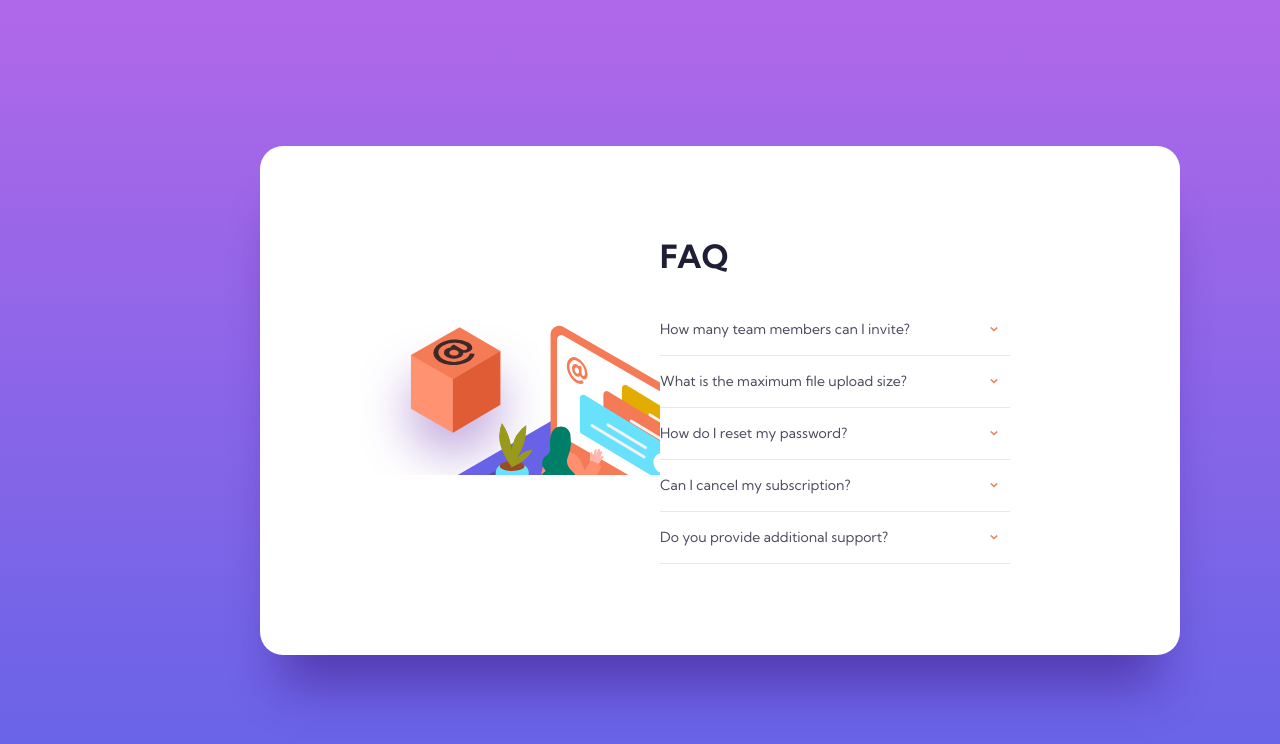
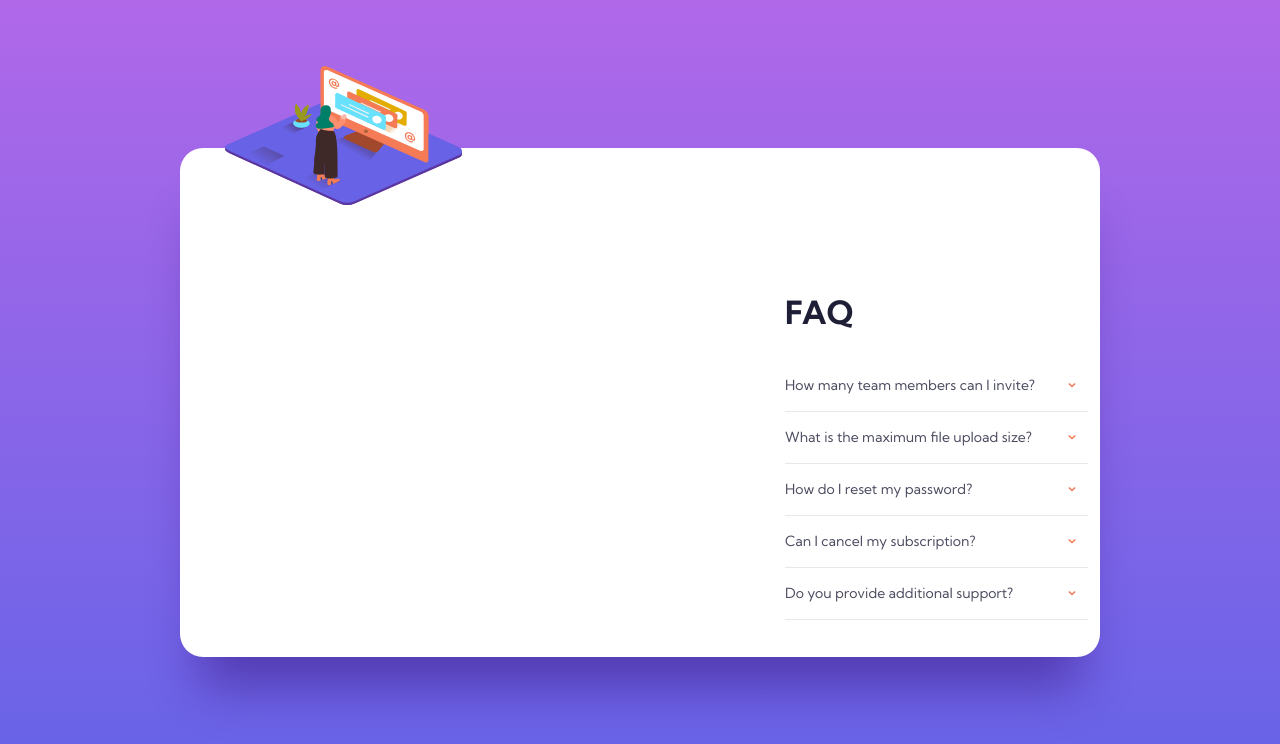
Before and after one commit to ZinaienkovaHanna/react-faq-accordion-card, a React (Create React App) app: page / in a window 1280 px wide. Shown: the top 744 px of the page. Built offline with nearby package versions, Linux system fonts and the light colour scheme.

Commit message:
add code

```diff
--- a/src/App.css
+++ b/src/App.css
@@ -1,17 +1,12 @@
-body {
-  font-family: var(--ff);
-  font-size: var(--fs);
-  font-weight: var(--fw-regular);
-}
-
 #root {
   width: 100%;
   overflow: hidden;
 }
 
-img {
-  display: block;
-  width: 100%;
+body {
+  font-family: var(--ff);
+  font-size: var(--fs);
+  font-weight: var(--fw-regular);
 }
 
 h2 {
--- a/src/components/Faq.jsx
+++ b/src/components/Faq.jsx
@@ -1,14 +1,30 @@
 import styles from './Faq.module.css';
-import ImgContent from './ImgContent';
 import TabsContent from './TabsContent';
 
 const Faq = () => {
   return (
     <div className={styles.bgContainer}>
       <div className={styles.faqContainer}>
-        <div></div>
-        <ImgContent className={styles.imgContainer} />
-        <TabsContent className={styles.tabsContainer} />
+        <div className={styles.imgContainer}>
+          <img
+            src="/images/illustration-woman-online-mobile.svg"
+            alt="woman"
+            className={styles.imgWoman}
+          />
+          <img
+            src="/images/illustration-woman-online-desktop.svg"
+            alt="woman"
+            className={styles.imgWoman}
+          />
+          {/* <img
+            src="/images/illustration-box-desktop.svg"
+            alt="box"
+            className={styles.imgBox}
+          /> */}
+        </div>
+        <div className={styles.tabsContainer}>
+          <TabsContent />
+        </div>
       </div>
     </div>
   );
--- a/src/components/Faq.module.css
+++ b/src/components/Faq.module.css
@@ -1,5 +1,5 @@
 .bgContainer {
-  min-width: 1440px;
+  /* max-width: 375px; */
   height: 100vh;
   background: linear-gradient(
     180deg,
@@ -7,27 +7,69 @@
     var(--bg-gradient-second) 100%
   );
   display: flex;
-  justify-content: center;
-  align-items: center;
+  /* justify-content: center;
+  align-items: center; */
 }
 
 .faqContainer {
-  margin: auto;
-  padding: 100px;
-  width: 920px;
-  height: 509px;
+  margin: 148px auto;
+  padding: 12px;
+  width: 327px;
+  height: 535px;
   border-radius: 23px;
   background-color: var(--bg-faq);
   box-shadow: 0px 50px 50px -20px rgba(53, 18, 122, 0.497159);
-  display: flex;
-  flex-direction: row;
-  align-items: center;
+  background-image: url(../../public/images/bg-pattern-mobile.svg);
+  background-size: 60%;
+  background-position: 62px 0px;
+  background-repeat: no-repeat;
+  position: relative;
 }
 
 .imgContainer {
-  background-image: url(../../public/images/illustration-woman-online-desktop.svg);
-  /* background-size: 75%; */
-  /* background-position: left bottom; */
-  background-repeat: no-repeat;
-  order: 1;
+  display: block;
 }
+.imgWoman {
+  content: url('/public/images/illustration-woman-online-mobile.svg');
+  position: absolute;
+  width: 236.85px;
+  height: 139.37px;
+  top: -82px;
+  left: 45px;
+}
+
+.imgBox {
+  position: absolute;
+  left: -10%;
+  top: 45%;
+}
+
+.tabsContainer {
+  margin-top: 132px;
+}
+
+.tabsContainer h2 {
+  text-align: center;
+}
+
+@media (min-width: 1200px) {
+  /* .bgContainer {
+    max-width: 1440px;
+  } */
+  .faqContainer {
+    width: 920px;
+    height: 509px;
+    display: flex;
+    flex-direction: row;
+    justify-content: space-between;
+    background-image: url(../../public/images/bg-pattern-desktop.svg);
+    background-position: -572px -270px;
+    /* overflow: hidden; */
+  }
+  .imgWoman {
+    content: url('/public/images/illustration-woman-online-desktop.svg');
+  }
+  .tabsContainer h2 {
+    text-align: left;
+  }
+}
--- a/src/components/ImgContent.jsx
+++ /dev/null
@@ -1,15 +0,0 @@
-import React from 'react';
-
-const ImgContent = () => {
-  return (
-    <svg>
-      <g>
-        <image xlinkHref="/images/bg-pattern-desktop.svg" />
-        <image xlinkHref="/images/illustration-box-desktop.svg" />
-        <image xlinkHref="/images/illustration-woman-online-desktop.svg" />
-      </g>
-    </svg>
-  );
-};
-
-export default ImgContent;
--- a/src/components/TabsContent.jsx
+++ b/src/components/TabsContent.jsx
@@ -11,7 +11,7 @@ const TabsContent = () => {
   };
 
   return (
-    <div>
+    <div className={styles.tabsContainer}>
       <h2>FAQ</h2>
       <div className={styles.tabsContainer}>
         {data.map((tab, i) => (
--- a/src/components/TabsContent.module.css
+++ b/src/components/TabsContent.module.css
@@ -1,7 +1,7 @@
-.tabsContainer {
-  display: flex;
-  flex-direction: column;
-}
+/* .tabsContainer h2 {
+  text-align: center;
+} */
+
 .tabContainer img {
   width: 8px;
 }
@@ -17,9 +17,12 @@
   align-items: center;
   border: none;
   border-bottom: 1px solid var(--border-tabs);
-  width: 350px;
+  min-width: 303px;
   height: 52px;
   cursor: pointer;
+}
+.tab:hover {
+  color: var(--text-question-hover);
 }
 
 .tab.active {
@@ -29,7 +32,7 @@
 
 .tabContent {
   display: none;
-  max-width: 320px;
+  max-width: 300px;
 }
 
 .tabContent.active {
@@ -39,3 +42,9 @@
 .arrow {
   margin-right: 12px;
 }
+
+@media (min-width: 1200px) {
+  .tab {
+    max-width: 350px;
+  }
+}
--- a/src/index.css
+++ b/src/index.css
@@ -9,6 +9,7 @@
 :root {
   /* Colors */
   --text-question-active: #1e1f36;
+  --text-question-hover: #f47b56;
   --text-question: #4b4c5f;
   --text-response: #787887;
   --bg-gradient-first: #b068e9;
```
Also changed, not shown: src/components/ImgContent.module.css (deleted, +0 -8 lines).
